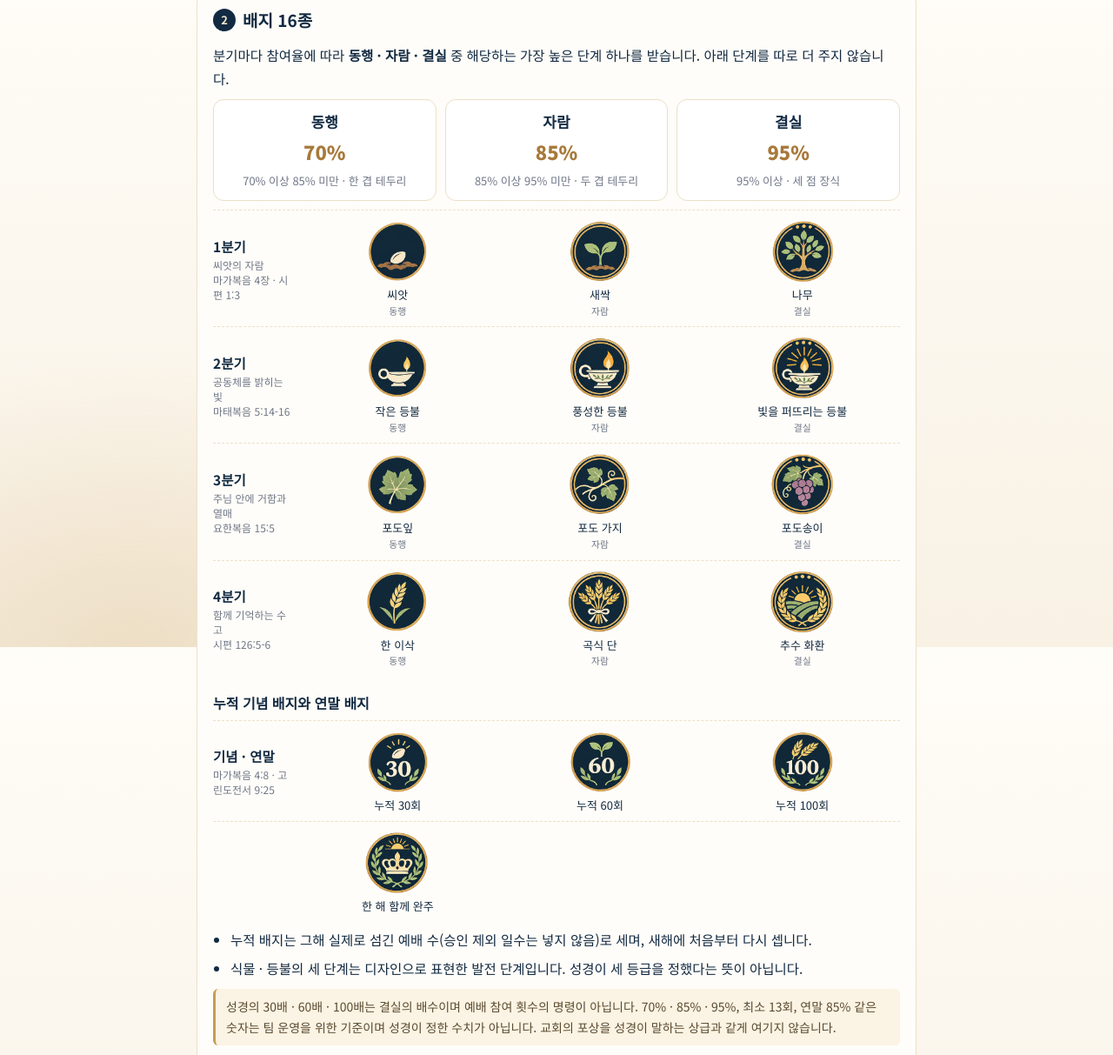
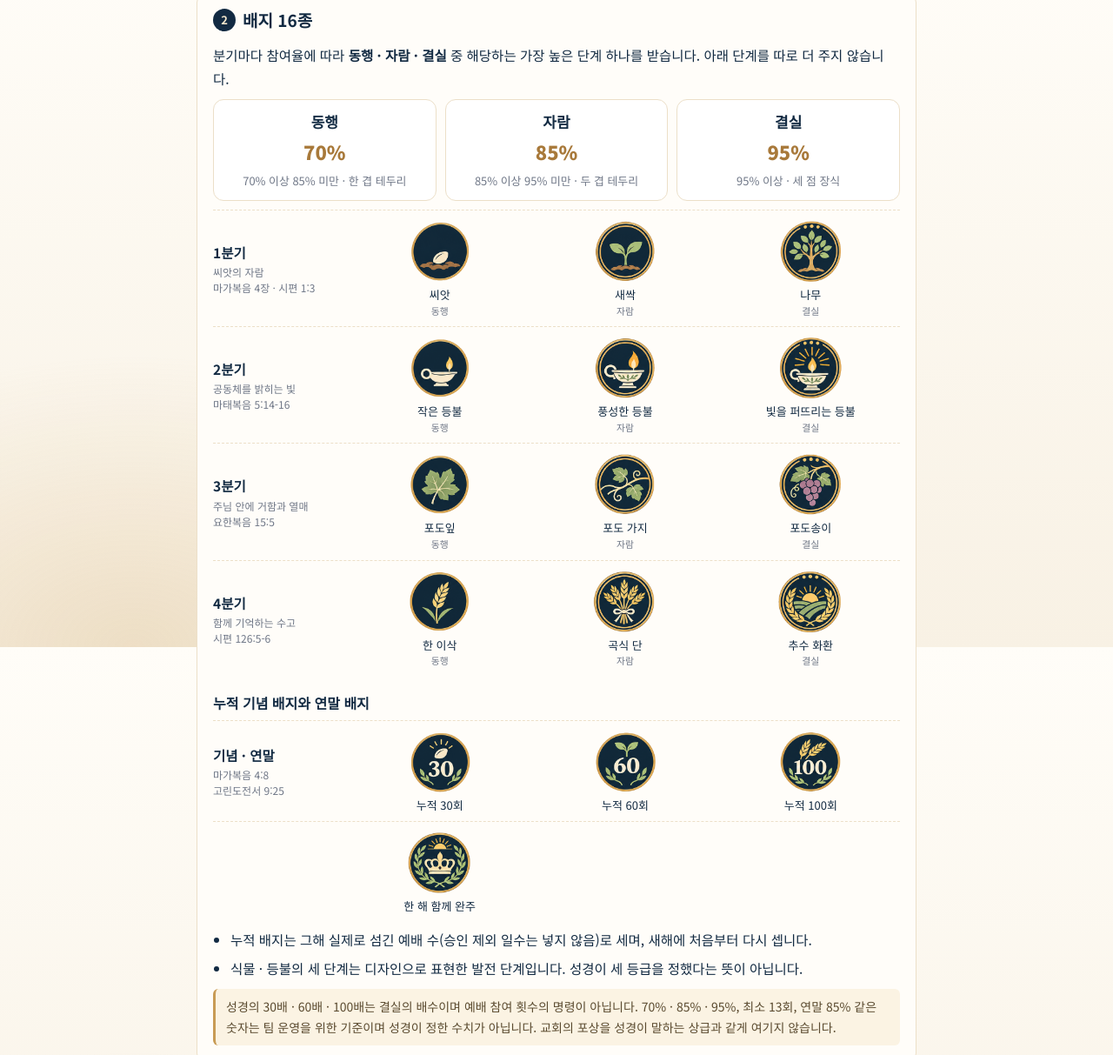
Before and after one commit to cgn210-alt/cgn-praise, a plain HTML site: page guide.html in a window 1280 px wide. Shown: the part 856-2069 px from the top of the page at 87% size. Drawn offline with Linux system fonts and the light colour scheme.

Commit message:
안내 페이지: 분기별 설명을 두 줄로 고정 (칸 넓힘)
Co-Authored-By: Claude Opus 5.5 <noreply@anthropic.com>

```diff
--- a/guide.html
+++ b/guide.html
@@ -50,9 +50,9 @@
   .tier b { display: block; font-size: 17px; }
   .tier .p { font-size: 22px; font-weight: 900; color: var(--gold-d); }
   .tier small { color: var(--muted); }
-  .qrow { display: grid; grid-template-columns: 92px repeat(3, 1fr); gap: 8px; align-items: center; padding: 10px 0; border-top: 1px dashed var(--line); }
+  .qrow { display: grid; grid-template-columns: 150px repeat(3, 1fr); gap: 8px; align-items: center; padding: 10px 0; border-top: 1px dashed var(--line); }
   .qrow .ql b { display: block; }
-  .qrow .ql small { color: var(--muted); font-size: 12px; line-height: 1.4; display: block; }
+  .qrow .ql small { color: var(--muted); font-size: 12px; line-height: 1.5; display: block; white-space: nowrap; }
   .bd { text-align: center; font-size: 13px; line-height: 1.35; }
   .bd img { width: 74px; height: 74px; display: block; margin: 0 auto 4px; }
   .bd small { color: var(--muted); }
@@ -142,7 +142,7 @@
       <div class="bd"><img src="badges/AM1-Q4-BLOOM-harvest.png" alt="">추수 화환<br><small>결실</small></div></div>
 
     <h3>누적 기념 배지와 연말 배지</h3>
-    <div class="qrow"><div class="ql"><b>기념 · 연말</b><small>마가복음 4:8 · 고린도전서 9:25</small></div>
+    <div class="qrow"><div class="ql"><b>기념 · 연말</b><small>마가복음 4:8<br>고린도전서 9:25</small></div>
       <div class="bd"><img src="badges/AM1-MILESTONE-030.png" alt="">누적 30회</div>
       <div class="bd"><img src="badges/AM1-MILESTONE-060.png" alt="">누적 60회</div>
       <div class="bd"><img src="badges/AM1-MILESTONE-100.png" alt="">누적 100회</div></div>
```
